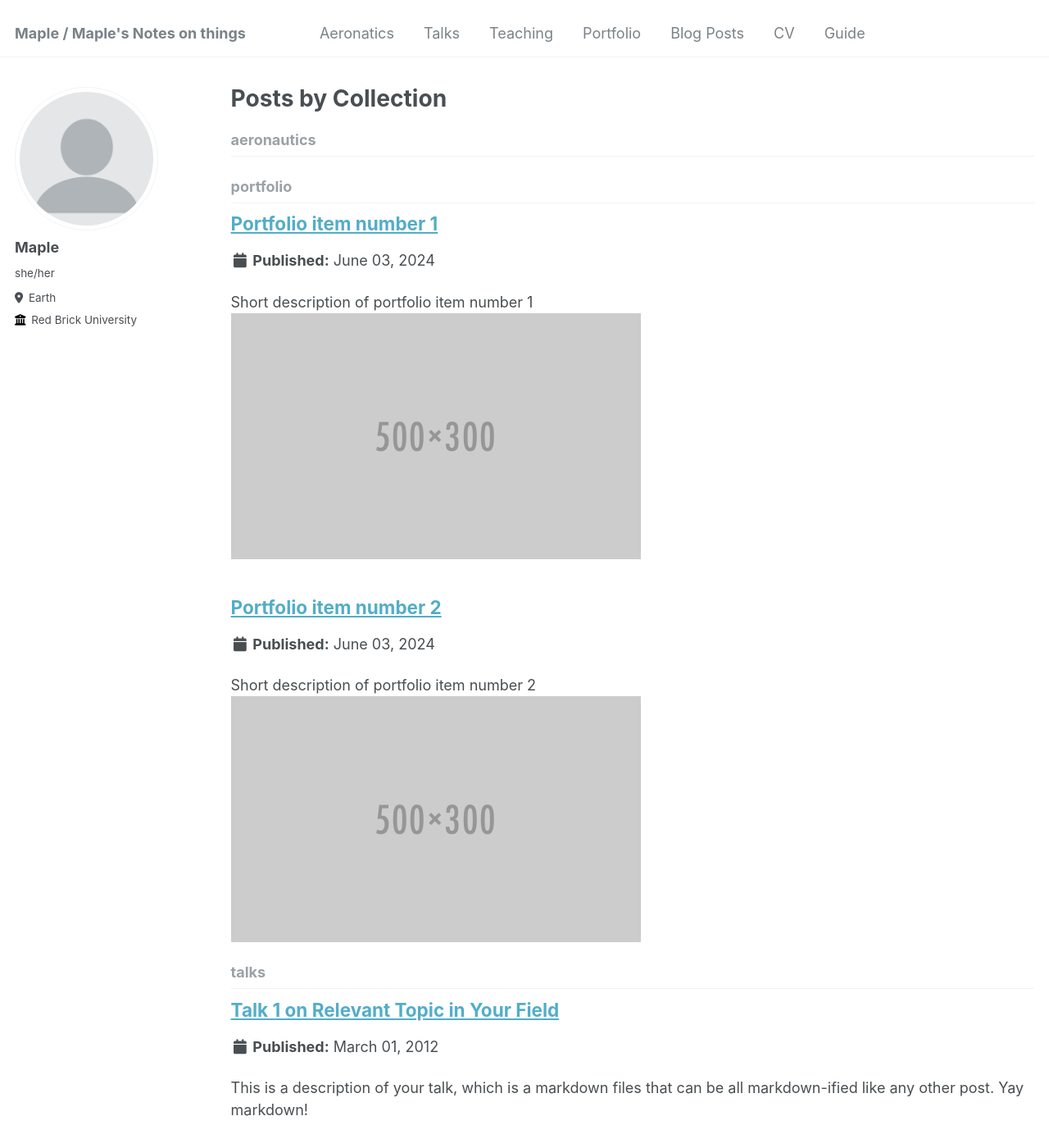
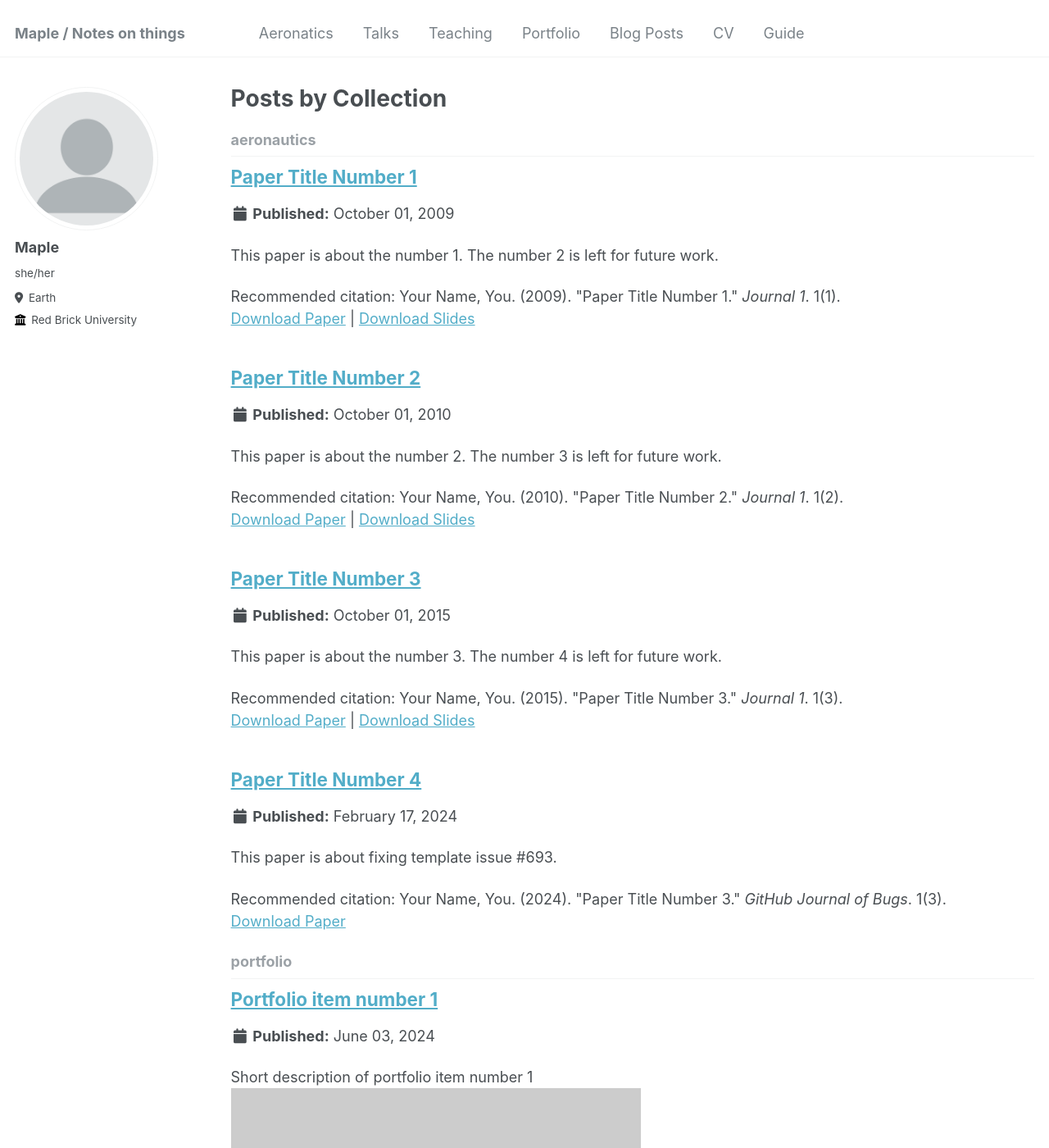
Before and after one commit to Mapleheart-LLC/Mapleheart-llc.github.io, a Jekyll site: the page built from _pages/collection-archive.html, in a window 1280 px wide and 1400 px high. Shown: the whole window at 82% size. Built offline with Jekyll 4.4.1, drawn with Linux system fonts in a browser that asks for light colours.

Commit message:
renamed:    _ aeronautics/2009-10-01-paper-title-number-1.md -> _aeronautics/2009-10-01-paper-title-number-1.md 	renamed:    _ aeronautics/2010-10-01-paper-title-number-2.md -> _aeronautics/2010-10-01-paper-title-number-2.md 	renamed:    _ aeronautics/2015-10-01-paper-title-number-3.md -> _aeronautics/2015-10-01-paper-title-number-3.md 	renamed:    _ aeronautics/2024-02-17-paper-title-number-4.md -> _aeronautics/2024-02-17-paper-title-number-4.md 	modified:   _config.yml

```diff
--- a/_config.yml
+++ b/_config.yml
@@ -8,7 +8,7 @@
 
 # Basic Site Settings
 locale                   : "en-US"
-title                    : "Maple / Maple's Notes on things"
+title                    : "Maple / Notes on things"
 title_separator          : "-"
 name                     : &name "Maple"
 description              : &description "Maple's notes on the many things in the world"
```
Also changed, not shown: _aeronautics/2009-10-01-paper-title-number-1.md (renamed from _ aeronautics/2009-10-01-paper-title-number-1.md), _aeronautics/2010-10-01-paper-title-number-2.md (renamed from _ aeronautics/2010-10-01-paper-title-number-2.md), _aeronautics/2015-10-01-paper-title-number-3.md (renamed from _ aeronautics/2015-10-01-paper-title-number-3.md), _aeronautics/2024-02-17-paper-title-number-4.md (renamed from _ aeronautics/2024-02-17-paper-title-number-4.md).
